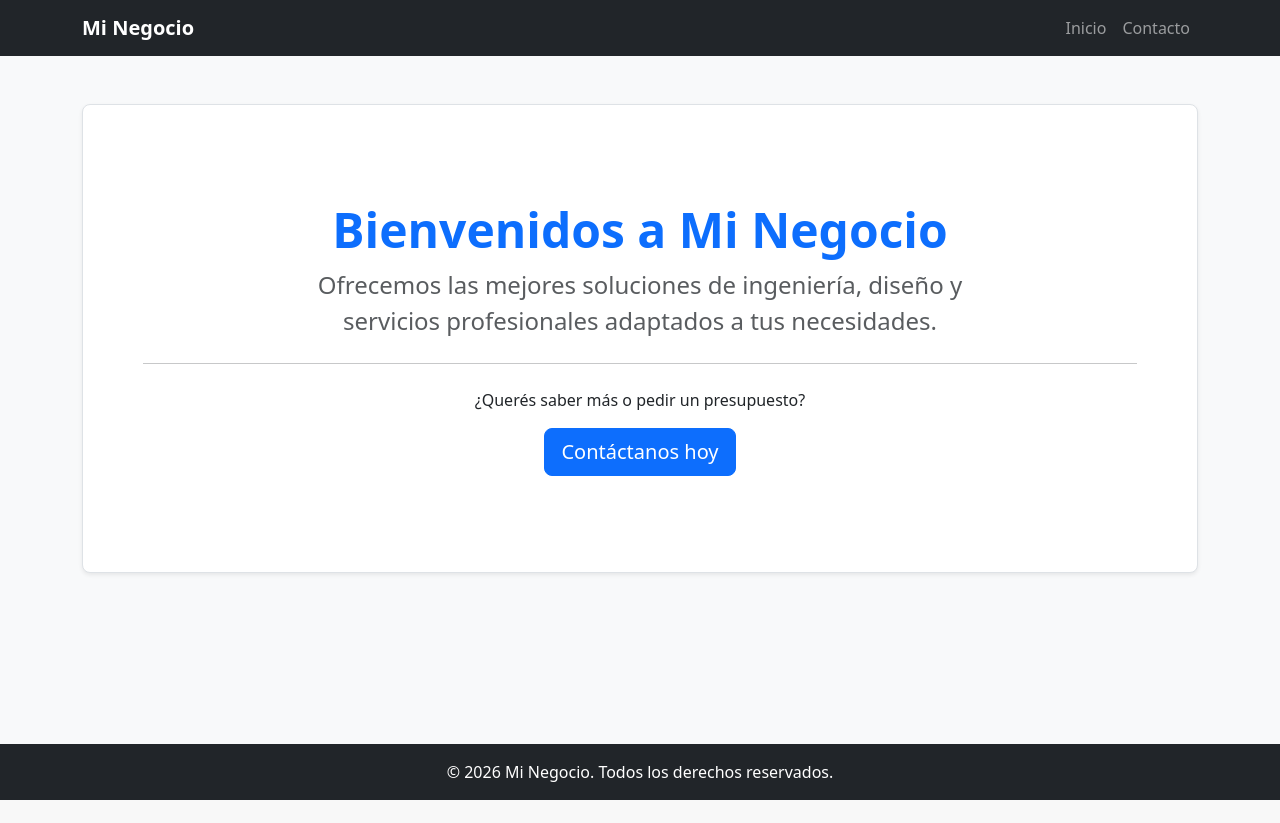
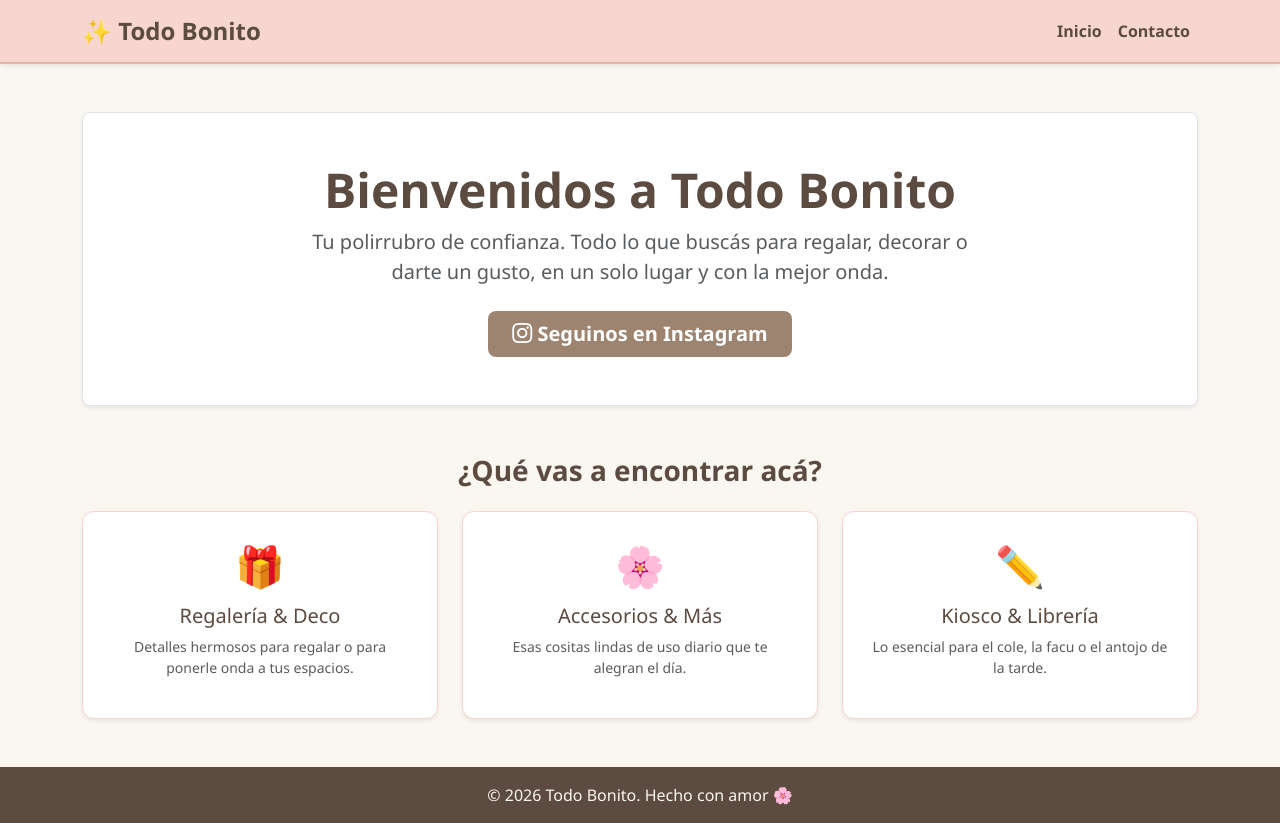
Before and after one commit to estebanman381-creator/Pag-Web, a Flask app: page / in a window 1280 px wide. Before the commit the page ends 800 px from the top, so only its background shows below. Run offline with Flask 3, Linux system fonts and the light colour scheme.

Commit message:
Identidad visual de Todo Bonito y colores pasteles

```diff
--- /dev/null
+++ b/static/css/estilos.css
@@ -0,0 +1,55 @@
+/* Paleta de colores Todo Bonito */
+:root {
+    --rosa-pastel: #F7D6D0;
+    --rosa-oscuro: #E2B4AC;
+    --marron-suave: #9C8470;
+    --marron-oscuro: #5C4B40;
+    --fondo-claro: #FAF6F0;
+}
+
+body {
+    background-color: var(--fondo-claro);
+    font-family: 'Segoe UI', Tahoma, Geneva, Verdana, sans-serif;
+    color: var(--marron-oscuro);
+}
+
+/* Ajustes del menú */
+.navbar-custom {
+    background-color: var(--rosa-pastel) !important;
+    border-bottom: 2px solid var(--rosa-oscuro);
+}
+
+.navbar-custom .navbar-brand,
+.navbar-custom .nav-link {
+    color: var(--marron-oscuro) !important;
+    font-weight: 600;
+}
+
+.navbar-custom .nav-link:hover {
+    color: var(--marron-suave) !important;
+}
+
+/* Botones personalizados */
+.btn-bonito {
+    background-color: var(--marron-suave);
+    color: white;
+    border: none;
+    font-weight: bold;
+}
+
+.btn-bonito:hover {
+    background-color: var(--marron-oscuro);
+    color: white;
+}
+
+/* Tarjetas y secciones */
+.card-bonita {
+    background-color: white;
+    border: 1px solid var(--rosa-pastel);
+    border-radius: 12px;
+}
+
+footer {
+    background-color: var(--marron-oscuro);
+    color: var(--fondo-claro);
+}
--- a/templates/base.html
+++ b/templates/base.html
@@ -3,17 +3,20 @@
 <head>
     <meta charset="UTF-8">
     <meta name="viewport" content="width=device-width, initial-scale=1.0">
-    <title>Mi Negocio Web</title>
-    <!-- Bootstrap CSS para el diseño -->
+    <title>Todo Bonito | Polirrubro</title>
+    <!-- Bootstrap CSS -->
     <link href="https://cdn.jsdelivr.net/npm/bootstrap@5.3.0/dist/css/bootstrap.min.css" rel="stylesheet">
+    <!-- Iconos de Bootstrap para que quede más lindo -->
+    <link rel="stylesheet" href="https://cdn.jsdelivr.net/npm/bootstrap-icons@1.11.0/font/bootstrap-icons.css">
+    <!-- Tus estilos personalizados -->
     <link rel="stylesheet" href="{{ url_for('static', filename='css/estilos.css') }}">
 </head>
-<body class="d-flex flex-column min-vh-100 bg-light">
+<body class="d-flex flex-column min-vh-100">
 
-    <!-- Menú de Navegación -->
-    <nav class="navbar navbar-expand-lg navbar-dark bg-dark">
+    <!-- Menú de Navegación Pastel -->
+    <nav class="navbar navbar-expand-lg navbar-custom shadow-sm">
         <div class="container">
-            <a class="navbar-brand fw-bold" href="/">Mi Negocio</a>
+            <a class="navbar-brand fs-4" href="/">✨ Todo Bonito</a>
             <div class="navbar-nav ms-auto">
                 <a class="nav-link" href="/">Inicio</a>
                 <a class="nav-link" href="/contacto">Contacto</a>
@@ -28,8 +31,8 @@
     </div>
 
     <!-- Pie de página -->
-    <footer class="bg-dark text-white text-center py-3 mt-auto">
-        <p class="mb-0">&copy; 2026 Mi Negocio. Todos los derechos reservados.</p>
+    <footer class="text-center py-3 mt-auto">
+        <p class="mb-0">&copy; 2026 Todo Bonito. Hecho con amor 🌸</p>
     </footer>
 
     <!-- Bootstrap JS -->
--- a/templates/inicio.html
+++ b/templates/inicio.html
@@ -1,13 +1,37 @@
 {% extends 'base.html' %}
 
 {% block content %}
-<div class="p-5 mb-4 bg-white rounded-3 shadow-sm border">
-    <div class="container-fluid py-5 text-center">
-        <h1 class="display-5 fw-bold text-primary">Bienvenidos a Mi Negocio</h1>
-        <p class="col-md-8 mx-auto fs-4 text-muted">Ofrecemos las mejores soluciones de ingeniería, diseño y servicios profesionales adaptados a tus necesidades.</p>
-        <hr class="my-4">
-        <p>¿Querés saber más o pedir un presupuesto?</p>
-        <a class="btn btn-primary btn-lg" href="/contacto" role="button">Contáctanos hoy</a>
+<div class="p-5 mb-5 bg-white rounded-3 shadow-sm border text-center card-bonita">
+    <h1 class="display-5 fw-bold" style="color: var(--marron-oscuro);">Bienvenidos a Todo Bonito</h1>
+    <p class="col-md-8 mx-auto fs-5 text-muted">Tu polirrubro de confianza. Todo lo que buscás para regalar, decorar o darte un gusto, en un solo lugar y con la mejor onda.</p>
+    <a class="btn btn-bonito btn-lg px-4 mt-2" href="https://instagram.com/todo.bonito.polirrubro" target="_blank">
+        <i class="bi bi-instagram"></i> Seguinos en Instagram
+    </a>
+</div>
+
+<!-- Secciones del Polirrubro -->
+<h3 class="text-center mb-4 fw-bold">¿Qué vas a encontrar acá?</h3>
+<div class="row g-4 text-center">
+    <div class="col-md-4">
+        <div class="p-4 card-bonita shadow-sm bg-white h-100">
+            <div class="fs-1 text-warning mb-2">🎁</div>
+            <h5>Regalería & Deco</h5>
+            <p class="text-muted small">Detalles hermosos para regalar o para ponerle onda a tus espacios.</p>
+        </div>
+    </div>
+    <div class="col-md-4">
+        <div class="p-4 card-bonita shadow-sm bg-white h-100">
+            <div class="fs-1 text-danger mb-2">🌸</div>
+            <h5>Accesorios & Más</h5>
+            <p class="text-muted small">Esas cositas lindas de uso diario que te alegran el día.</p>
+        </div>
+    </div>
+    <div class="col-md-4">
+        <div class="p-4 card-bonita shadow-sm bg-white h-100">
+            <div class="fs-1 text-info mb-2">✏️</div>
+            <h5>Kiosco & Librería</h5>
+            <p class="text-muted small">Lo esencial para el cole, la facu o el antojo de la tarde.</p>
+        </div>
     </div>
 </div>
 {% endblock %}
```
